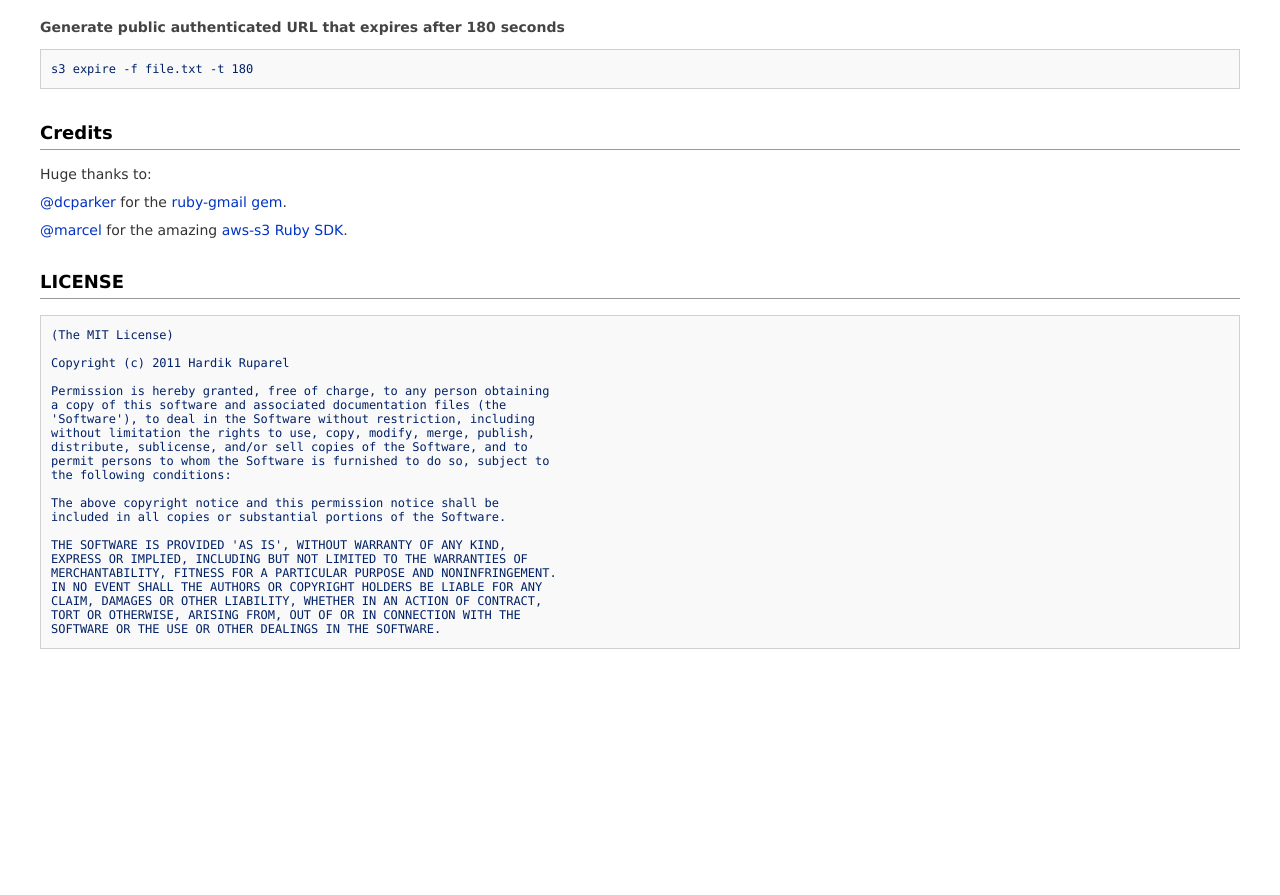
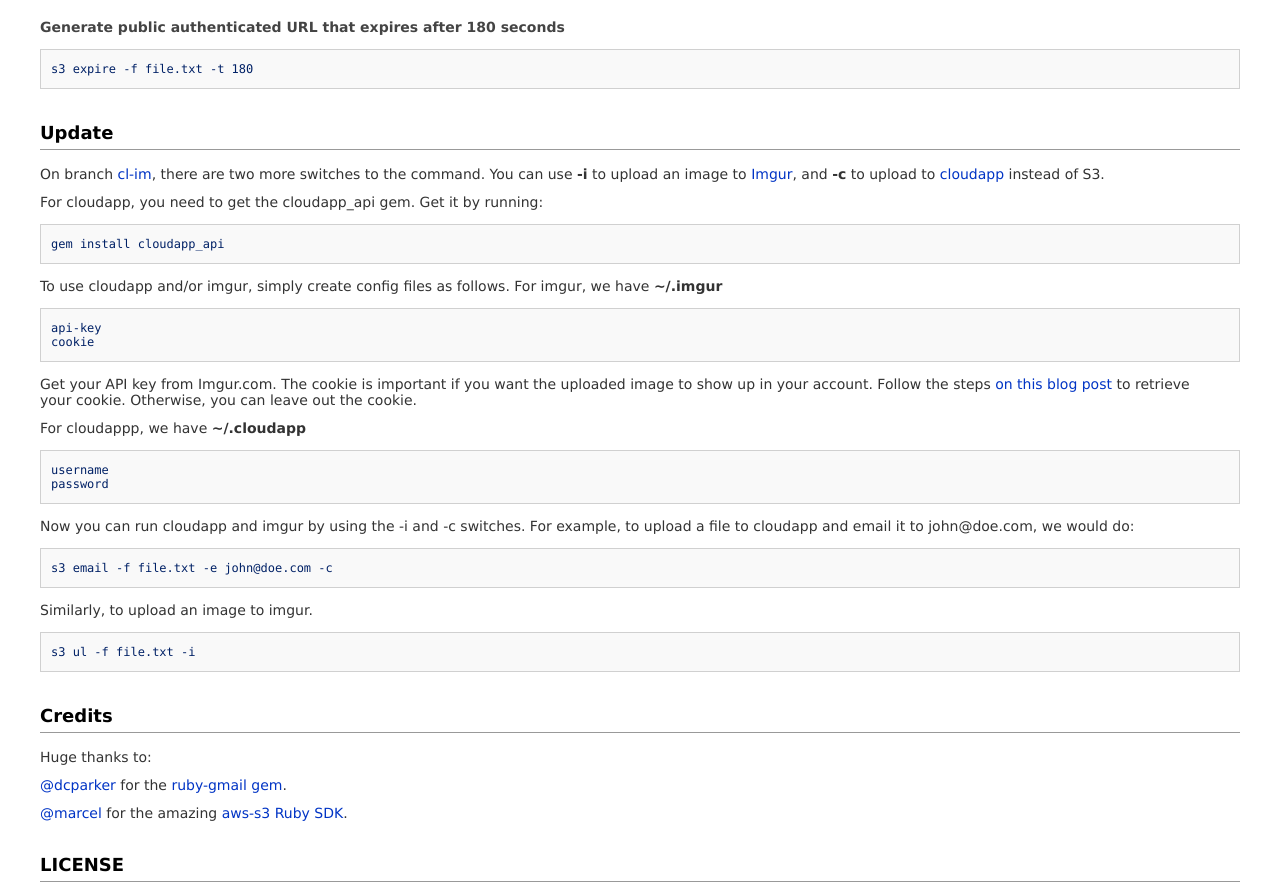
Before and after one commit to rvshettigar/mishare, a plain HTML site: page index.html in a window 1280 px wide. Shown: the part 1088-1983 px from the top of the page. Before the commit the page ends 1751 px from the top, so only its background shows below. Drawn offline with Linux system fonts and the light colour scheme.

Commit message:
added about cl-im branch

```diff
--- a/index.html
+++ b/index.html
@@ -67,6 +67,43 @@ password
 <pre>s3 expire -f file.txt -t 180
 </pre>
 
+<h2>Update</h2>
+<p>On branch <a href="https://github.com/hardikr/s3-rb/tree/cl-im">cl-im</a>, there are two more switches to the
+command. You can use <b>-i</b> to upload an image to <a href="http://imgur.com">Imgur</a>, and <b>-c</b> to upload to
+<a href="http://getcloudapp.com">cloudapp</a> instead of S3.
+</p>
+<p>For cloudapp, you need to get the cloudapp_api gem. Get it by running:</p>
+
+<pre>gem install cloudapp_api
+</pre>
+
+<p>To use cloudapp and/or imgur, simply create config files as follows. For imgur, we have <b>~/.imgur</b></p>
+
+<pre>api-key
+cookie
+</pre>
+
+<p>Get your API key from Imgur.com. The cookie is important if you want the uploaded image to show up in your account. Follow the steps
+<a href="http://code.lancepollard.com/upload-images-to-imgur-with-ruby">on this blog post</a> to retrieve your cookie.
+Otherwise, you can leave out the cookie.</p>
+
+<p>For cloudappp, we have <b>~/.cloudapp</b></p>
+
+<pre>username
+password
+</pre>
+
+<p>Now you can run cloudapp and imgur by using the -i and -c switches. For example, to upload a file to cloudapp and
+email it to john@doe.com, we would do:</p>
+
+<pre>s3 email -f file.txt -e john@doe.com -c
+</pre>
+
+<p>Similarly, to upload an image to imgur.</p>
+
+<pre>s3 ul -f file.txt -i
+</pre>
+
 <h2>Credits</h2>
 
 <p>Huge thanks to:</p>
```
